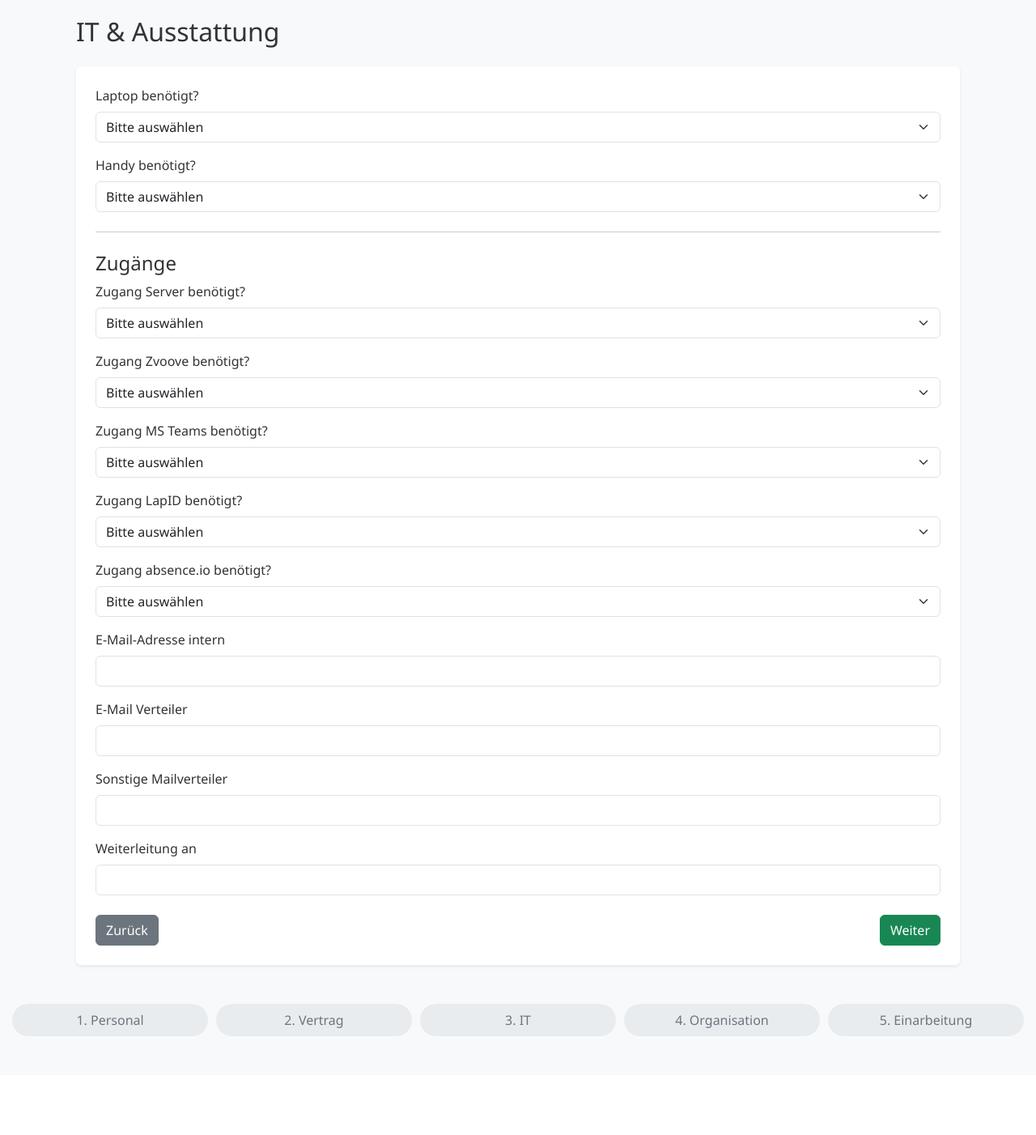
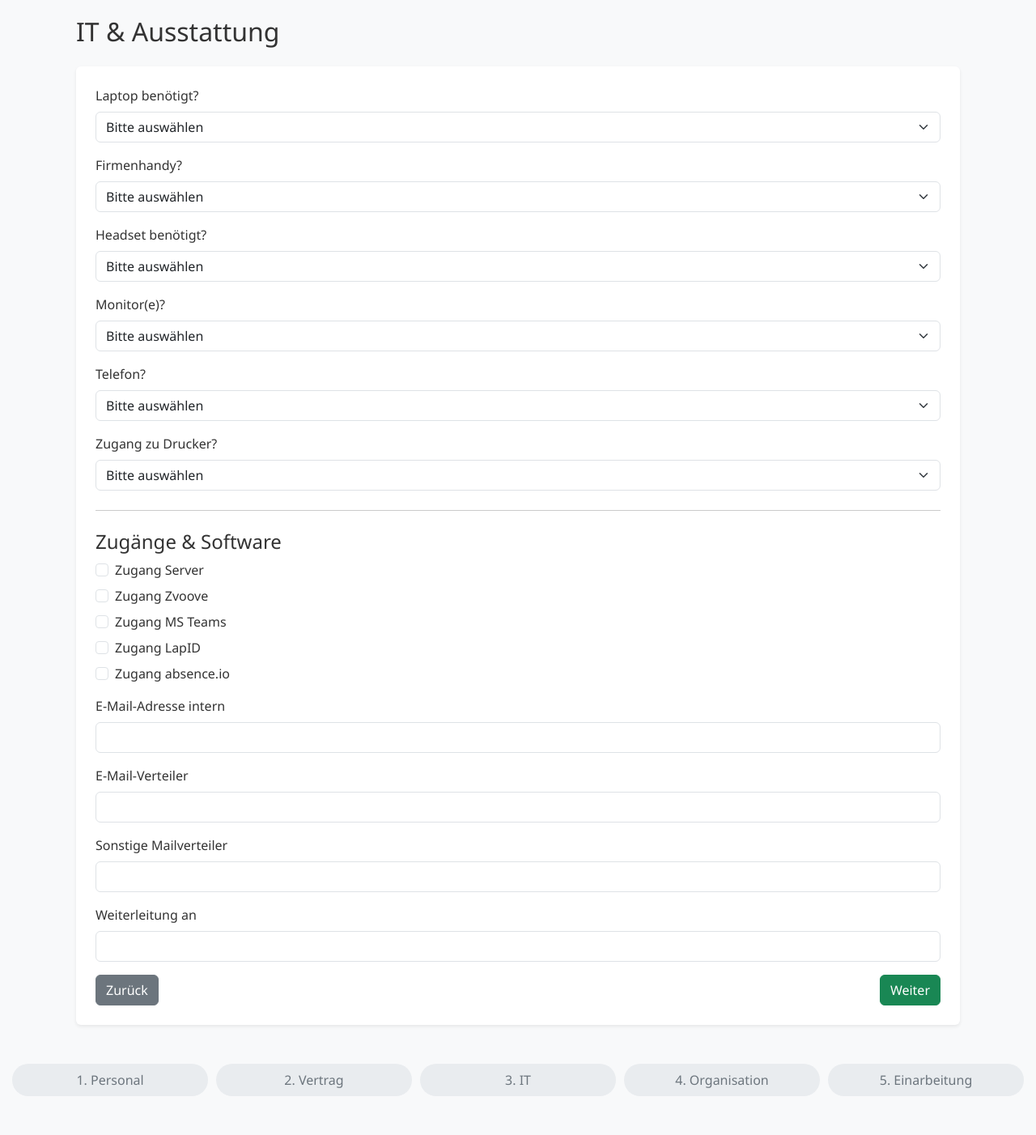
Before and after one commit to nico703/pensum-onboarding, a Flask app: template templates/equipment.html in a window 1280 px wide. Shown: the part 181-1583 px from the top of the page at 81% size. Before the commit the page ends 1461 px from the top, so only its background shows below. Run offline with Flask 3, Linux system fonts and the light colour scheme; the template is opened without the code that fills it, so the values that code supplies are empty.

Commit message:
equipment.html 3.0

```diff
--- a/templates/equipment.html
+++ b/templates/equipment.html
@@ -1,5 +1,5 @@
 {% extends "base.html" %}
-{% block title %}Equipment{% endblock %}
+{% block title %}IT & Ausstattung{% endblock %}
 
 {% block content %}
 <div class="container mt-5">
@@ -11,108 +11,156 @@
 
     <h2>IT & Ausstattung</h2>
     <form method="POST" class="mt-4 bg-white p-4 rounded shadow-sm">
+
         <!-- Laptop -->
         <div class="mb-3">
             <label class="form-label">Laptop benötigt?</label>
-            <select class="form-select" name="laptop_needed" id="laptop_needed" onchange="toggleLaptopFields()">
+            <select class="form-select" name="laptop" onchange="toggleLaptopDetails(this.value)">
                 <option value="">Bitte auswählen</option>
+                <option value="Nein">Nein</option>
                 <option value="Ja">Ja</option>
-                <option value="Nein">Nein</option>
             </select>
         </div>
 
-        <div id="laptop_fields" style="display:none;">
+        <div id="laptop-details" style="display:none;">
             <div class="mb-3">
-                <label class="form-label">Neu oder Bestand?</label>
-                <select class="form-select" name="laptop_type" id="laptop_type" onchange="toggleLaptopDetails()">
+                <label class="form-label">Laptop Typ</label>
+                <select class="form-select" name="laptop_type">
                     <option value="">Bitte auswählen</option>
+                    <option value="Bestand">Bestand</option>
                     <option value="Neu">Neu</option>
-                    <option value="Bestand">Bestand</option>
                 </select>
             </div>
             <div class="mb-3">
                 <label class="form-label">Besonderheiten</label>
-                <input type="text" class="form-control" name="laptop_notes">
-            </div>
-
-            <div class="mb-3" id="laptop_neu_fields" style="display:none;">
-                <label class="form-label">Wird bestellt von:</label>
-                <input type="text" class="form-control" name="laptop_ordered_by">
-            </div>
-
-            <div class="mb-3" id="laptop_bestand_fields" style="display:none;">
-                <label class="form-label">Bereitgestellt von:</label>
-                <input type="text" class="form-control" name="laptop_provided_by">
+                <input type="text" class="form-control" name="laptop_notes" placeholder="z.B. Grafik-Laptop, MacBook, etc.">
             </div>
         </div>
 
-        <!-- Weitere Geräte folgen analog wie oben -->
-        <!-- Beispiel: Handy -->
+        <!-- Handy -->
         <div class="mb-3">
-            <label class="form-label">Handy benötigt?</label>
-            <select class="form-select" name="phone_needed" id="phone_needed" onchange="togglePhoneFields()">
+            <label class="form-label">Firmenhandy?</label>
+            <select class="form-select" name="phone" onchange="togglePhoneDetails(this.value)">
                 <option value="">Bitte auswählen</option>
+                <option value="Nein">Nein</option>
                 <option value="Ja">Ja</option>
-                <option value="Nein">Nein</option>
             </select>
         </div>
 
-        <div id="phone_fields" style="display:none;">
+        <div id="phone-details" style="display:none;">
             <div class="mb-3">
-                <label class="form-label">Neu oder Bestand?</label>
-                <select class="form-select" name="phone_type" id="phone_type" onchange="togglePhoneDetails()">
+                <label class="form-label">Handy Typ</label>
+                <select class="form-select" name="phone_type">
                     <option value="">Bitte auswählen</option>
+                    <option value="Bestand">Bestand</option>
                     <option value="Neu">Neu</option>
-                    <option value="Bestand">Bestand</option>
                 </select>
             </div>
             <div class="mb-3">
                 <label class="form-label">Handynummer</label>
                 <input type="text" class="form-control" name="phone_number">
             </div>
-            <div class="mb-3" id="phone_neu_fields" style="display:none;">
-                <label class="form-label">Wird bestellt von:</label>
-                <input type="text" class="form-control" name="phone_ordered_by">
+        </div>
+
+        <!-- Headset -->
+        <div class="mb-3">
+            <label class="form-label">Headset benötigt?</label>
+            <select class="form-select" name="headset">
+                <option value="">Bitte auswählen</option>
+                <option value="Nein">Nein</option>
+                <option value="Ja">Ja</option>
+            </select>
+        </div>
+
+        <!-- Monitor -->
+        <div class="mb-3">
+            <label class="form-label">Monitor(e)?</label>
+            <select class="form-select" name="monitor" onchange="toggleMonitorDetails(this.value)">
+                <option value="">Bitte auswählen</option>
+                <option value="Nein">Nein</option>
+                <option value="Ja">Ja</option>
+            </select>
+        </div>
+
+        <div id="monitor-details" style="display:none;">
+            <label class="form-label">Anzahl</label>
+            <input type="number" class="form-control" name="monitor_count" min="1">
+        </div>
+
+        <!-- Telefon -->
+        <div class="mb-3">
+            <label class="form-label">Telefon?</label>
+            <select class="form-select" name="phone_desk" onchange="togglePhoneDesk(this.value)">
+                <option value="">Bitte auswählen</option>
+                <option value="Nein">Nein</option>
+                <option value="Ja">Ja</option>
+            </select>
+        </div>
+
+        <div id="phone-desk-details" style="display:none;">
+            <label class="form-label">Durchwahl</label>
+            <input type="text" class="form-control" name="phone_extension">
+        </div>
+
+        <!-- Drucker -->
+        <div class="mb-3">
+            <label class="form-label">Zugang zu Drucker?</label>
+            <select class="form-select" name="printer" onchange="togglePrinterDetails(this.value)">
+                <option value="">Bitte auswählen</option>
+                <option value="Nein">Nein</option>
+                <option value="Ja">Ja</option>
+            </select>
+        </div>
+
+        <div id="printer-details" style="display:none;">
+            <div class="mb-3">
+                <label class="form-label">Drucker Typ</label>
+                <select class="form-select" name="printer_type">
+                    <option value="">Bitte auswählen</option>
+                    <option value="Bestand">Bestand</option>
+                    <option value="Neu">Neu</option>
+                </select>
             </div>
-            <div class="mb-3" id="phone_bestand_fields" style="display:none;">
-                <label class="form-label">Bereitgestellt von:</label>
-                <input type="text" class="form-control" name="phone_provided_by">
+            <div class="mb-3">
+                <label class="form-label">Besonderheiten</label>
+                <input type="text" class="form-control" name="printer_notes">
             </div>
         </div>
 
-        <!-- Software-Zugänge -->
         <hr class="my-4">
-        <h4>Zugänge</h4>
-        {% for software in ["Server", "Zvoove", "MS Teams", "LapID", "absence.io"] %}
-        <div class="mb-3">
-            <label class="form-label">Zugang {{ software }} benötigt?</label>
-            <select class="form-select" name="access_{{ software|lower|replace('.', '') }}">
-                <option value="">Bitte auswählen</option>
-                <option value="Ja">Ja</option>
-                <option value="Nein">Nein</option>
-            </select>
+
+        <h4>Zugänge & Software</h4>
+
+        {% for software in ['Server', 'Zvoove', 'MS Teams', 'LapID', 'absence.io'] %}
+        <div class="form-check mb-2">
+            <input class="form-check-input" type="checkbox" value="Ja" id="software_{{ loop.index }}" name="software_{{ software }}">
+            <label class="form-check-label" for="software_{{ loop.index }}">
+                Zugang {{ software }}
+            </label>
         </div>
         {% endfor %}
 
-        <!-- Mailfelder -->
+        <div class="mb-3 mt-3">
+            <label class="form-label">E-Mail-Adresse intern</label>
+            <input type="email" class="form-control" name="email_internal">
+        </div>
+
         <div class="mb-3">
-            <label class="form-label">E-Mail-Adresse intern</label>
-            <input type="email" class="form-control" name="email_intern">
+            <label class="form-label">E-Mail-Verteiler</label>
+            <input type="text" class="form-control" name="mail_group">
         </div>
-        <div class="mb-3">
-            <label class="form-label">E-Mail Verteiler</label>
-            <input type="text" class="form-control" name="mail_distribution">
-        </div>
+
         <div class="mb-3">
             <label class="form-label">Sonstige Mailverteiler</label>
-            <input type="text" class="form-control" name="mail_distribution_other">
+            <input type="text" class="form-control" name="mail_other_groups">
         </div>
+
         <div class="mb-3">
             <label class="form-label">Weiterleitung an</label>
-            <input type="text" class="form-control" name="forward_to">
+            <input type="email" class="form-control" name="forward_to">
         </div>
 
-        <div class="d-flex justify-content-between mt-4">
+        <div class="d-flex justify-content-between">
             <a href="{{ url_for('contract_details', id=employee.id) }}" class="btn btn-secondary">Zurück</a>
             <button type="submit" class="btn btn-success">Weiter</button>
         </div>
@@ -120,26 +168,20 @@
 </div>
 
 <script>
-function toggleLaptopFields() {
-    const needed = document.getElementById("laptop_needed").value;
-    document.getElementById("laptop_fields").style.display = (needed === "Ja") ? "block" : "none";
+function toggleLaptopDetails(value) {
+    document.getElementById("laptop-details").style.display = value === "Ja" ? "block" : "none";
 }
-
-function toggleLaptopDetails() {
-    const type = document.getElementById("laptop_type").value;
-    document.getElementById("laptop_neu_fields").style.display = (type === "Neu") ? "block" : "none";
-    document.getElementById("laptop_bestand_fields").style.display = (type === "Bestand") ? "block" : "none";
+function togglePhoneDetails(value) {
+    document.getElementById("phone-details").style.display = value === "Ja" ? "block" : "none";
 }
-
-function togglePhoneFields() {
-    const needed = document.getElementById("phone_needed").value;
-    document.getElementById("phone_fields").style.display = (needed === "Ja") ? "block" : "none";
+function toggleMonitorDetails(value) {
+    document.getElementById("monitor-details").style.display = value === "Ja" ? "block" : "none";
 }
-
-function togglePhoneDetails() {
-    const type = document.getElementById("phone_type").value;
-    document.getElementById("phone_neu_fields").style.display = (type === "Neu") ? "block" : "none";
-    document.getElementById("phone_bestand_fields").style.display = (type === "Bestand") ? "block" : "none";
+function togglePhoneDesk(value) {
+    document.getElementById("phone-desk-details").style.display = value === "Ja" ? "block" : "none";
+}
+function togglePrinterDetails(value) {
+    document.getElementById("printer-details").style.display = value === "Ja" ? "block" : "none";
 }
 </script>
 {% endblock %}
```
